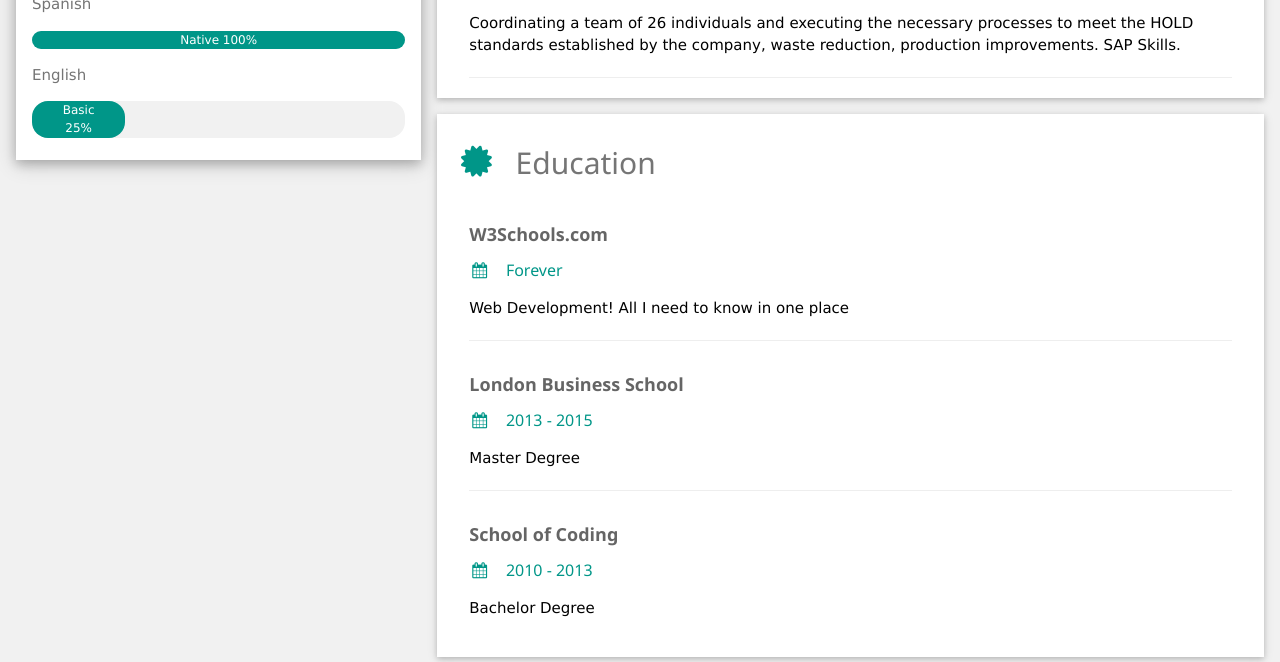
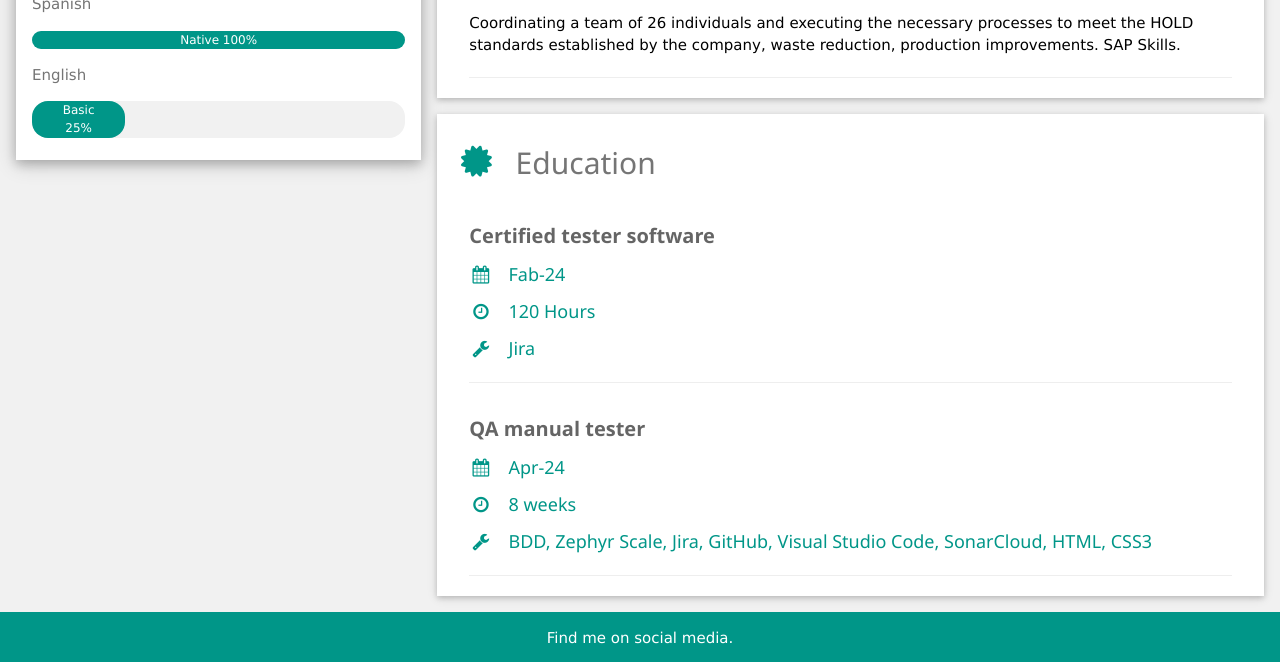
Before and after one commit to Organization-Cordoba-Ramos/CVPROJECT, a plain HTML site: page index.html in a window 1280 px wide. Shown: the part 1237-1899 px from the top of the page. Drawn offline with nearby package versions, Linux system fonts and the light colour scheme.

Commit message:
https://rociocordoba.atlassian.net/browse/CV-7 Add education

```diff
--- a/index.html
+++ b/index.html
@@ -116,22 +116,20 @@
                     <h2 class="w3-text-grey w3-padding-16"><i
                             class="fa fa-certificate fa-fw w3-margin-right w3-xxlarge w3-text-teal"></i>Education</h2>
                     <div class="w3-container">
-                        <h5 class="w3-opacity"><b>W3Schools.com</b></h5>
-                        <h6 class="w3-text-teal"><i class="fa fa-calendar fa-fw w3-margin-right"></i>Forever</h6>
-                        <p>Web Development! All I need to know in one place</p>
+                        <h4 class="w3-opacity"><b>Certified tester software</b></h4>
+                        <h5 class="w3-text-teal"><i class="fa fa-calendar fa-fw w3-margin-right"></i>Fab-24</h5>
+                        <h5 class="w3-text-teal"><i class="fa fa-clock-o fa-fw w3-margin-right"></i>120 Hours</h5>
+                        <h5 class="w3-text-teal"><i class="fa fa-wrench fa-fw w3-margin-right"></i>Jira</h5>
                         <hr>
                     </div>
                     <div class="w3-container">
-                        <h5 class="w3-opacity"><b>London Business School</b></h5>
-                        <h6 class="w3-text-teal"><i class="fa fa-calendar fa-fw w3-margin-right"></i>2013 - 2015</h6>
-                        <p>Master Degree</p>
+                        <h4 class="w3-opacity"><b>QA manual tester </b></h4>
+                        <h5 class="w3-text-teal"><i class="fa fa-calendar fa-fw w3-margin-right"></i>Apr-24</h5>
+                        <h5 class="w3-text-teal"><i class="fa fa-clock-o fa-fw w3-margin-right"></i>8 weeks</h5>
+                        <h5 class="w3-text-teal"><i class="fa fa-wrench fa-fw w3-margin-right"></i>BDD, Zephyr Scale, Jira, GitHub, Visual Studio Code, SonarCloud, HTML, CSS3</h5>
                         <hr>
                     </div>
-                    <div class="w3-container">
-                        <h5 class="w3-opacity"><b>School of Coding</b></h5>
-                        <h6 class="w3-text-teal"><i class="fa fa-calendar fa-fw w3-margin-right"></i>2010 - 2013</h6>
-                        <p>Bachelor Degree</p><br>
-                    </div>
+
                 </div>
 
                 <!-- End Right Column -->
```
